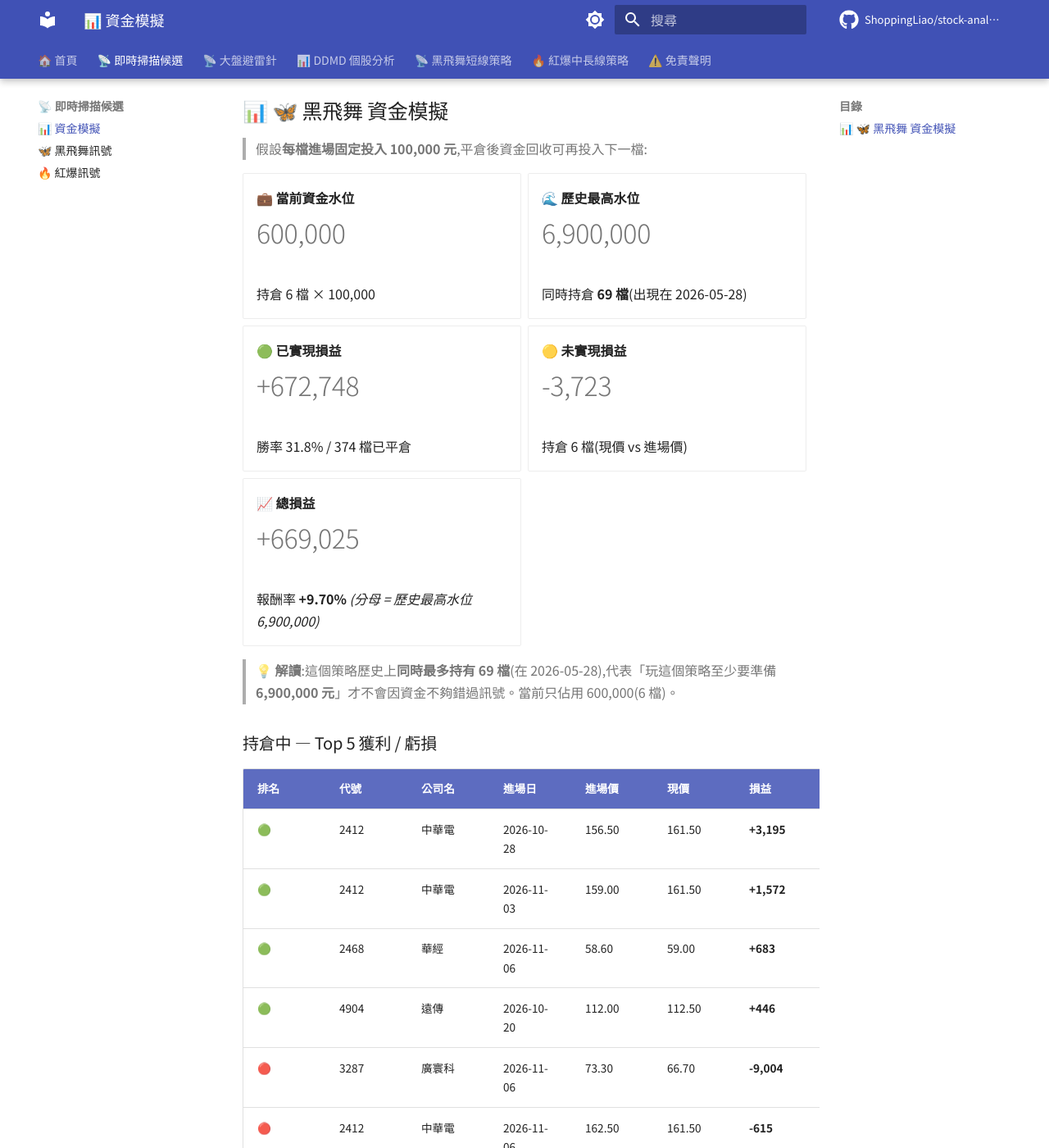
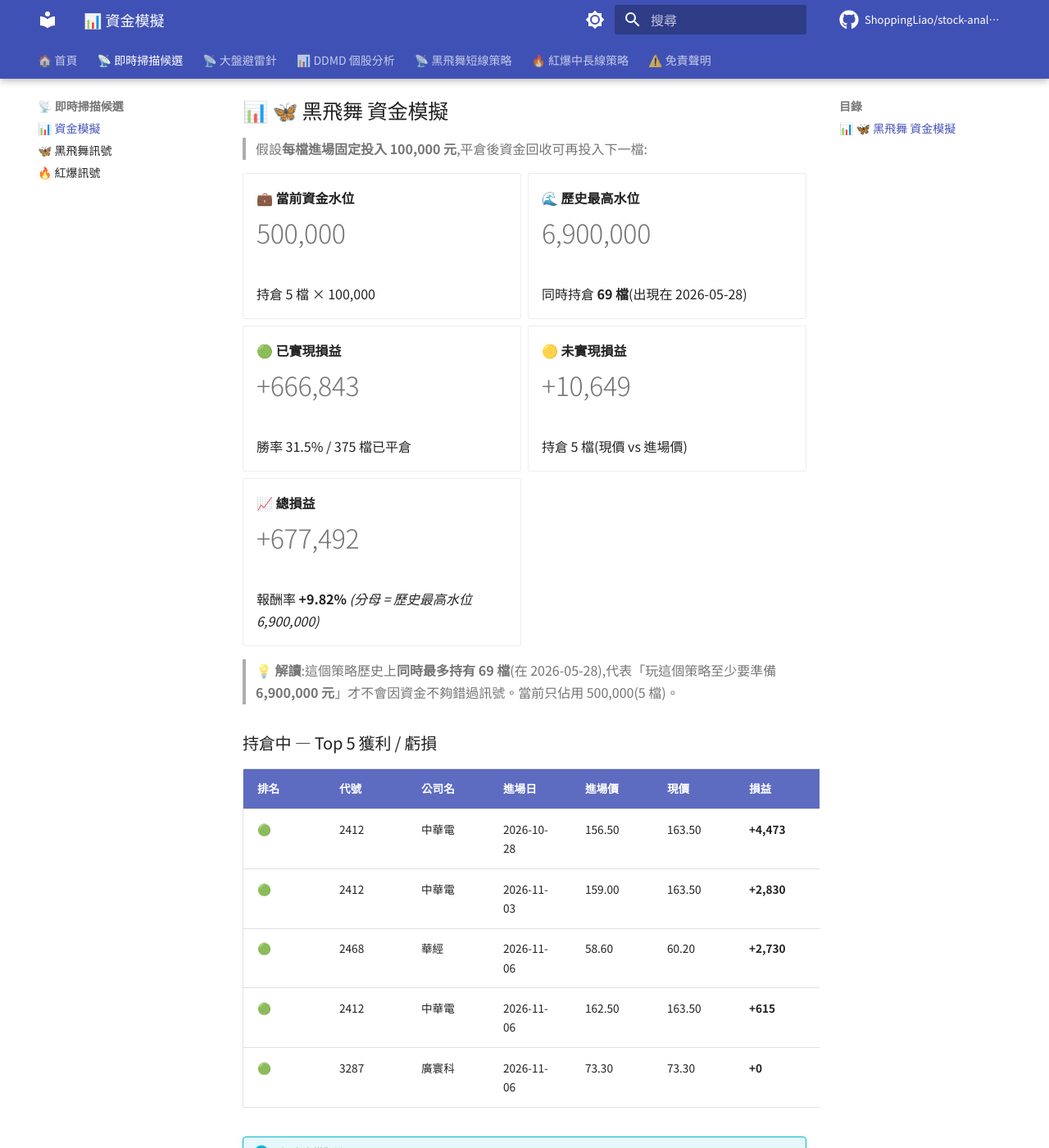
Before and after one commit to ShoppingLiao/stock-analysis-public, an MkDocs documentation site: the page built from docs/signals_capital.md, in a window 1280 px wide and 1400 px high, scrolled down 359 px. Shown: the whole window at 82% size. Built offline with MkDocs 1.6.1 and Material for MkDocs 9.7.7, drawn with Linux system fonts in a browser that asks for light colours; comment, search, counter and statistics services are not loaded; some of the changed text lies outside the part shown.

Commit message:
docs(signals): update BB + RB + capital (2026-11-06)

```diff
--- a/docs/signals_capital.md
+++ b/docs/signals_capital.md
@@ -17,9 +17,9 @@
 
 -   **💼 當前資金水位**
 
-    # 600,000
+    # 500,000
 
-    持倉 6 檔 × 100,000
+    持倉 5 檔 × 100,000
 
 -   **🌊 歷史最高水位**
 
@@ -29,36 +29,35 @@
 
 -   **🟢 已實現損益**
 
-    # +672,748
+    # +666,843
 
-    勝率 31.8% / 374 檔已平倉
+    勝率 31.5% / 375 檔已平倉
 
 -   **🟡 未實現損益**
 
-    # -3,723
+    # +10,649
 
-    持倉 6 檔(現價 vs 進場價)
+    持倉 5 檔(現價 vs 進場價)
 
 -   **📈 總損益**
 
-    # +669,025
+    # +677,492
 
-    報酬率 **+9.70%** _(分母 = 歷史最高水位 6,900,000)_
+    報酬率 **+9.82%** _(分母 = 歷史最高水位 6,900,000)_
 
 </div>
 
-> **💡 解讀**:這個策略歷史上**同時最多持有 69 檔**(在 2026-05-28),代表「玩這個策略至少要準備 **6,900,000 元**」才不會因資金不夠錯過訊號。當前只佔用 600,000(6 檔)。
+> **💡 解讀**:這個策略歷史上**同時最多持有 69 檔**(在 2026-05-28),代表「玩這個策略至少要準備 **6,900,000 元**」才不會因資金不夠錯過訊號。當前只佔用 500,000(5 檔)。
 
 ### 持倉中 — Top 5 獲利 / 虧損
 
 | 排名 | 代號 | 公司名 | 進場日 | 進場價 | 現價 | 損益 | 損益% |
 |------|------|--------|--------|--------|------|------|-------|
-| 🟢 | 2412 | 中華電 | 2026-10-28 | 156.50 | 161.50 | **+3,195** | **+3.19%** |
-| 🟢 | 2412 | 中華電 | 2026-11-03 | 159.00 | 161.50 | **+1,572** | **+1.57%** |
-| 🟢 | 2468 | 華經 | 2026-11-06 | 58.60 | 59.00 | **+683** | **+0.68%** |
-| 🟢 | 4904 | 遠傳 | 2026-10-20 | 112.00 | 112.50 | **+446** | **+0.45%** |
-| 🔴 | 3287 | 廣寰科 | 2026-11-06 | 73.30 | 66.70 | **-9,004** | **-9.00%** |
-| 🔴 | 2412 | 中華電 | 2026-11-06 | 162.50 | 161.50 | **-615** | **-0.62%** |
+| 🟢 | 2412 | 中華電 | 2026-10-28 | 156.50 | 163.50 | **+4,473** | **+4.47%** |
+| 🟢 | 2412 | 中華電 | 2026-11-03 | 159.00 | 163.50 | **+2,830** | **+2.83%** |
+| 🟢 | 2468 | 華經 | 2026-11-06 | 58.60 | 60.20 | **+2,730** | **+2.73%** |
+| 🟢 | 2412 | 中華電 | 2026-11-06 | 162.50 | 163.50 | **+615** | **+0.62%** |
+| 🟢 | 3287 | 廣寰科 | 2026-11-06 | 73.30 | 73.30 | **+0** | **+0.00%** |
 
 !!! info "⚠️ 資金模擬說明"
     每檔固定投入 **100,000 元**(教育性質,實際操作會依 TDMD 評分動態調整部位)。
@@ -93,15 +92,15 @@
 
 -   **🟡 未實現損益**
 
-    # -180,206
+    # -381,736
 
     持倉 55 檔(現價 vs 進場價)
 
 -   **📉 總損益**
 
-    # -1,004,208
+    # -1,205,738
 
-    報酬率 **-6.32%** _(分母 = 歷史最高水位 15,900,000)_
+    報酬率 **-7.58%** _(分母 = 歷史最高水位 15,900,000)_
 
 </div>
 
@@ -111,16 +110,16 @@
 
 | 排名 | 代號 | 公司名 | 進場日 | 進場價 | 現價 | 損益 | 損益% |
 |------|------|--------|--------|--------|------|------|-------|
-| 🟢 | 2033 | 佳大 | 2026-08-28 | 25.65 | 74.70 | **+191,228** | **+191.23%** |
-| 🟢 | 2466 | 冠西電 | 2026-10-01 | 128.50 | 297.50 | **+131,518** | **+131.52%** |
-| 🟢 | 1709 | 和益 | 2026-08-13 | 30.65 | 45.80 | **+49,429** | **+49.43%** |
-| 🟢 | 8099 | 大世科 | 2026-10-30 | 111.50 | 152.00 | **+36,323** | **+36.32%** |
-| 🟢 | 3498 | 陽程 | 2026-08-17 | 158.50 | 206.00 | **+29,968** | **+29.97%** |
-| 🔴 | 6834 | 天二科技 | 2026-10-14 | 162.50 | 92.70 | **-42,954** | **-42.95%** |
-| 🔴 | 3265 | 台星科 | 2026-10-12 | 262.00 | 159.50 | **-39,122** | **-39.12%** |
-| 🔴 | 6257 | 矽格 | 2026-10-07 | 278.00 | 173.00 | **-37,770** | **-37.77%** |
-| 🔴 | 6209 | 今國光 | 2026-10-21 | 110.00 | 69.80 | **-36,545** | **-36.55%** |
-| 🔴 | 6141 | 柏承 | 2026-10-20 | 59.70 | 40.50 | **-32,161** | **-32.16%** |
+| 🟢 | 2033 | 佳大 | 2026-08-28 | 25.65 | 71.80 | **+179,922** | **+179.92%** |
+| 🟢 | 2466 | 冠西電 | 2026-10-01 | 128.50 | 299.00 | **+132,685** | **+132.68%** |
+| 🟢 | 1709 | 和益 | 2026-08-13 | 30.65 | 42.10 | **+37,357** | **+37.36%** |
+| 🟢 | 8099 | 大世科 | 2026-10-30 | 111.50 | 148.50 | **+33,184** | **+33.18%** |
+| 🟢 | 5013 | 強新 | 2026-10-22 | 49.40 | 62.00 | **+25,506** | **+25.51%** |
+| 🔴 | 6834 | 天二科技 | 2026-10-14 | 162.50 | 88.60 | **-45,477** | **-45.48%** |
+| 🔴 | 3265 | 台星科 | 2026-10-12 | 262.00 | 144.00 | **-45,038** | **-45.04%** |
+| 🔴 | 6257 | 矽格 | 2026-10-07 | 278.00 | 159.50 | **-42,626** | **-42.63%** |
+| 🔴 | 6209 | 今國光 | 2026-10-21 | 110.00 | 65.30 | **-40,636** | **-40.64%** |
+| 🔴 | 6141 | 柏承 | 2026-10-20 | 59.70 | 37.55 | **-37,102** | **-37.10%** |
 
 !!! info "⚠️ 資金模擬說明"
     每檔固定投入 **100,000 元**(教育性質,實際操作會依 TDMD 評分動態調整部位)。
@@ -135,9 +134,9 @@
 
 -   **💼 當前資金水位**
 
-    # 6,100,000
+    # 6,000,000
 
-    BB 600,000 + RB 5,500,000
+    BB 500,000 + RB 5,500,000
 
 -   **🌊 兩策略歷史最高水位**
 
@@ -147,21 +146,21 @@
 
 -   **🟢 已實現損益**
 
-    # -151,254
+    # -157,159
 
-    BB +672,748 + RB -824,002
+    BB +666,843 + RB -824,002
 
 -   **🟡 未實現損益**
 
-    # -183,930
+    # -371,088
 
-    BB -3,723 + RB -180,206
+    BB +10,649 + RB -381,736
 
 -   **📉 總損益**
 
-    # -335,184
+    # -528,246
 
-    報酬率 **-1.47%** _(分母 = 兩策略歷史最高水位)_
+    報酬率 **-2.32%** _(分母 = 兩策略歷史最高水位)_
 
 </div>
 
```
Also changed, not shown: docs/signals_black_butterfly.md (+11 -21 lines).
